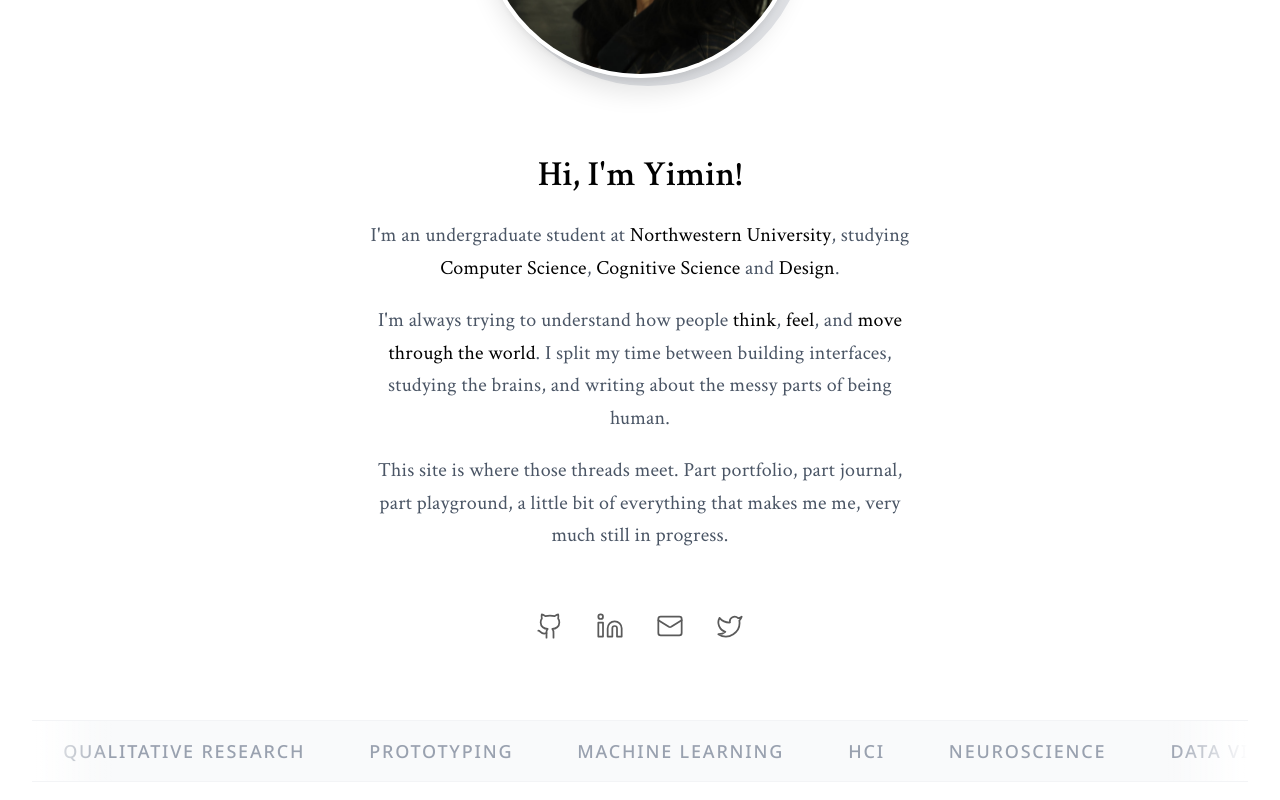
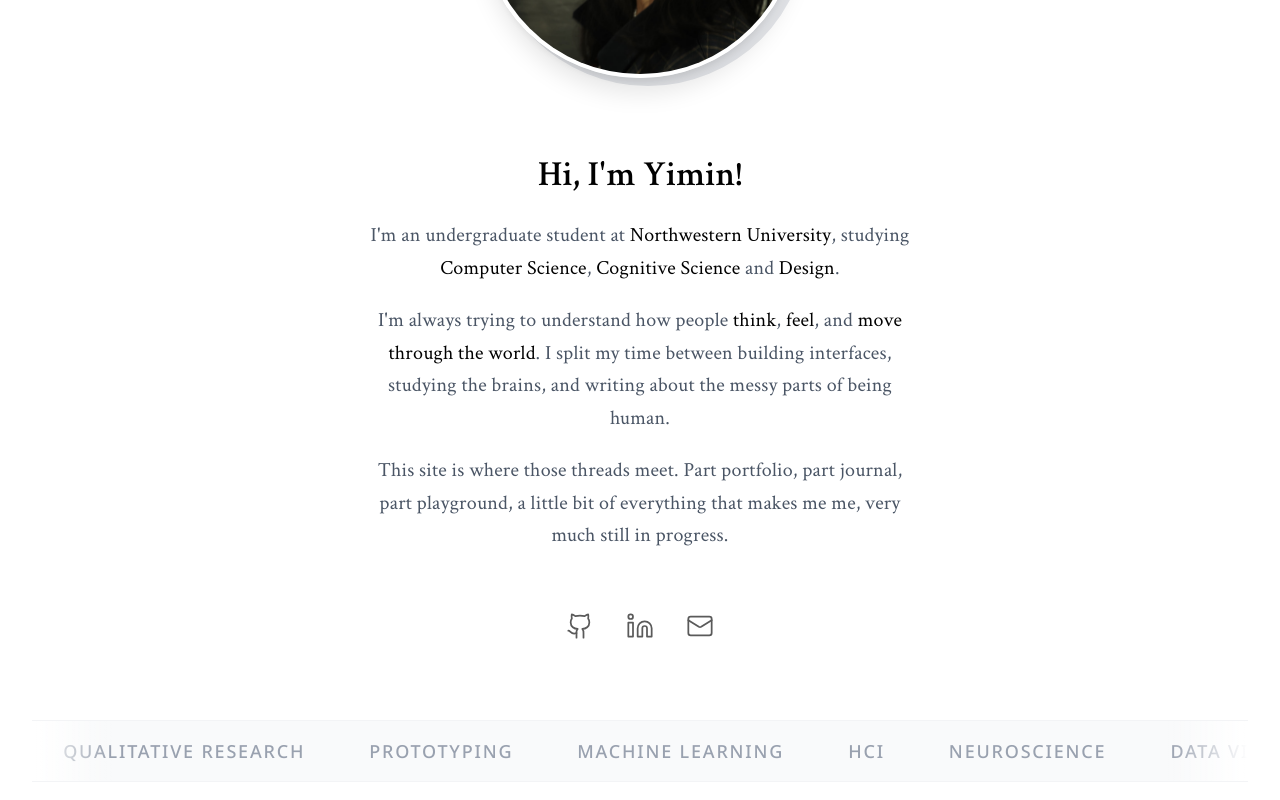
Before and after one commit to amoveablefeastym/my-personal-website, a React (Vite) app: page / in a window 1280 px wide. Shown: the part 419-1219 px from the top of the page. Built offline with nearby package versions, Linux system fonts and the light colour scheme.

Commit message:
Remove emojis from project descriptions for cleaner look

```diff
--- a/src/data/projects.js
+++ b/src/data/projects.js
@@ -180,19 +180,19 @@ Our application automatically converts raw telehealth transcripts into **standar
   <h4 class="text-lg font-sans font-bold mb-4 text-center text-black dark:text-white">SOAP Note Structure</h4>
   <div class="grid grid-cols-1 md:grid-cols-2 gap-4">
     <div class="p-4 bg-white dark:bg-gray-800 rounded border-l-4 border-blue-500">
-      <div class="font-sans font-bold text-sm mb-2 text-black dark:text-white">📋 SUBJECTIVE</div>
+      <div class="font-sans font-bold text-sm mb-2 text-black dark:text-white">SUBJECTIVE</div>
       <div class="text-sm text-gray-600 dark:text-gray-400">Patient's reported symptoms, concerns, and medical history</div>
     </div>
     <div class="p-4 bg-white dark:bg-gray-800 rounded border-l-4 border-green-500">
-      <div class="font-sans font-bold text-sm mb-2 text-black dark:text-white">🔬 OBJECTIVE</div>
+      <div class="font-sans font-bold text-sm mb-2 text-black dark:text-white">OBJECTIVE</div>
       <div class="text-sm text-gray-600 dark:text-gray-400">Clinical observations, vital signs, and examination findings</div>
     </div>
     <div class="p-4 bg-white dark:bg-gray-800 rounded border-l-4 border-orange-500">
-      <div class="font-sans font-bold text-sm mb-2 text-black dark:text-white">🩺 ASSESSMENT</div>
+      <div class="font-sans font-bold text-sm mb-2 text-black dark:text-white">ASSESSMENT</div>
       <div class="text-sm text-gray-600 dark:text-gray-400">Medical diagnosis and clinical evaluation</div>
     </div>
     <div class="p-4 bg-white dark:bg-gray-800 rounded border-l-4 border-purple-500">
-      <div class="font-sans font-bold text-sm mb-2 text-black dark:text-white">💊 PLAN</div>
+      <div class="font-sans font-bold text-sm mb-2 text-black dark:text-white">PLAN</div>
       <div class="text-sm text-gray-600 dark:text-gray-400">Treatment recommendations and follow-up instructions</div>
     </div>
   </div>
@@ -208,7 +208,7 @@ Our application automatically converts raw telehealth transcripts into **standar
   <div class="flex flex-col space-y-4">
     <div class="flex items-center justify-center">
       <div class="px-6 py-3 bg-blue-100 dark:bg-blue-900 rounded-lg font-sans font-bold text-sm text-black dark:text-white">
-        📄 Telehealth Transcript
+        Telehealth Transcript
       </div>
     </div>
     <div class="flex justify-center">
@@ -216,7 +216,7 @@ Our application automatically converts raw telehealth transcripts into **standar
     </div>
     <div class="flex items-center justify-center">
       <div class="px-6 py-3 bg-green-100 dark:bg-green-900 rounded-lg font-sans font-bold text-sm text-black dark:text-white">
-        🌐 Flask API (Python Backend)
+        Flask API (Python Backend)
       </div>
     </div>
     <div class="flex justify-center">
@@ -224,7 +224,7 @@ Our application automatically converts raw telehealth transcripts into **standar
     </div>
     <div class="flex items-center justify-center">
       <div class="px-6 py-3 bg-purple-100 dark:bg-purple-900 rounded-lg font-sans font-bold text-sm text-black dark:text-white">
-        🤖 OpenAI GPT-4o Processing
+        OpenAI GPT-4o Processing
       </div>
     </div>
     <div class="flex justify-center">
@@ -232,12 +232,12 @@ Our application automatically converts raw telehealth transcripts into **standar
     </div>
     <div class="flex items-center justify-center">
       <div class="px-6 py-3 bg-orange-100 dark:bg-orange-900 rounded-lg font-sans font-bold text-sm text-black dark:text-white">
-        📋 Structured SOAP Note
+        Structured SOAP Note
       </div>
     </div>
   </div>
   <div class="mt-6 text-center text-xs text-gray-500 dark:text-gray-400 font-sans">
-    ⚡ Real-time processing • 🔐 Zero data persistence • ✅ HIPAA-ready
+    Real-time processing • Zero data persistence • HIPAA-ready
   </div>
 </div>
 
@@ -274,7 +274,7 @@ Our application automatically converts raw telehealth transcripts into **standar
 
 ### Key Features
 
-**🎯 Clinical Accuracy**
+**Clinical Accuracy**
 
 The AI understands medical context—not just keywords. It recognizes:
 - Complex medical terminology and abbreviations
@@ -287,7 +287,7 @@ The AI understands medical context—not just keywords. It recognizes:
   <figcaption class="text-center text-sm text-gray-500 mt-3 font-serif italic">Real-time AI processing extracting structured medical information from transcripts.</figcaption>
 </figure>
 
-**🔐 Privacy-First Architecture**
+**Privacy-First Architecture**
 
 Built with HIPAA compliance in mind:
 - **Zero data persistence** — no patient information is ever stored
@@ -295,7 +295,7 @@ Built with HIPAA compliance in mind:
 - **Secure credential management** — API keys handled through environment variables
 - **End-to-end encryption ready** for deployment in healthcare environments
 
-**⚡ Intuitive Workflow**
+**Intuitive Workflow**
 
 Designed for busy clinical settings:
 - **Drag-and-drop file upload** or direct text paste
--- a/src/pages/Home.jsx
+++ b/src/pages/Home.jsx
@@ -4,7 +4,7 @@
 // Layout: centered column with profile picture, name, short description,
 // and a row of social icons that link out to your profiles.
 
-import { Github, Linkedin, Mail, Twitter } from "lucide-react"
+import { Github, Linkedin, Mail} from "lucide-react"
 import ReactMarkdown from "react-markdown"
 import { profileData } from "../data/profile"
 import Marquee from "../components/Marquee"
@@ -72,17 +72,6 @@ function Home() {
           >
             <Mail size={28} strokeWidth={1.5} />
           </a>
-
-          {/* Twitter / X (optional, remove if you don’t use it) */}
-          <a
-            href={profileData.socials.find(s => s.platform === "twitter")?.url}
-            target="_blank"
-            rel="noreferrer"
-            aria-label="Twitter"
-            className="text-gray-600 dark:text-[#e8e8e8] hover:text-black dark:hover:text-white hover:scale-110 transition-all duration-300"
-          >
-            <Twitter size={28} strokeWidth={1.5} />
-          </a>
         </div>
       </div>
 
```
